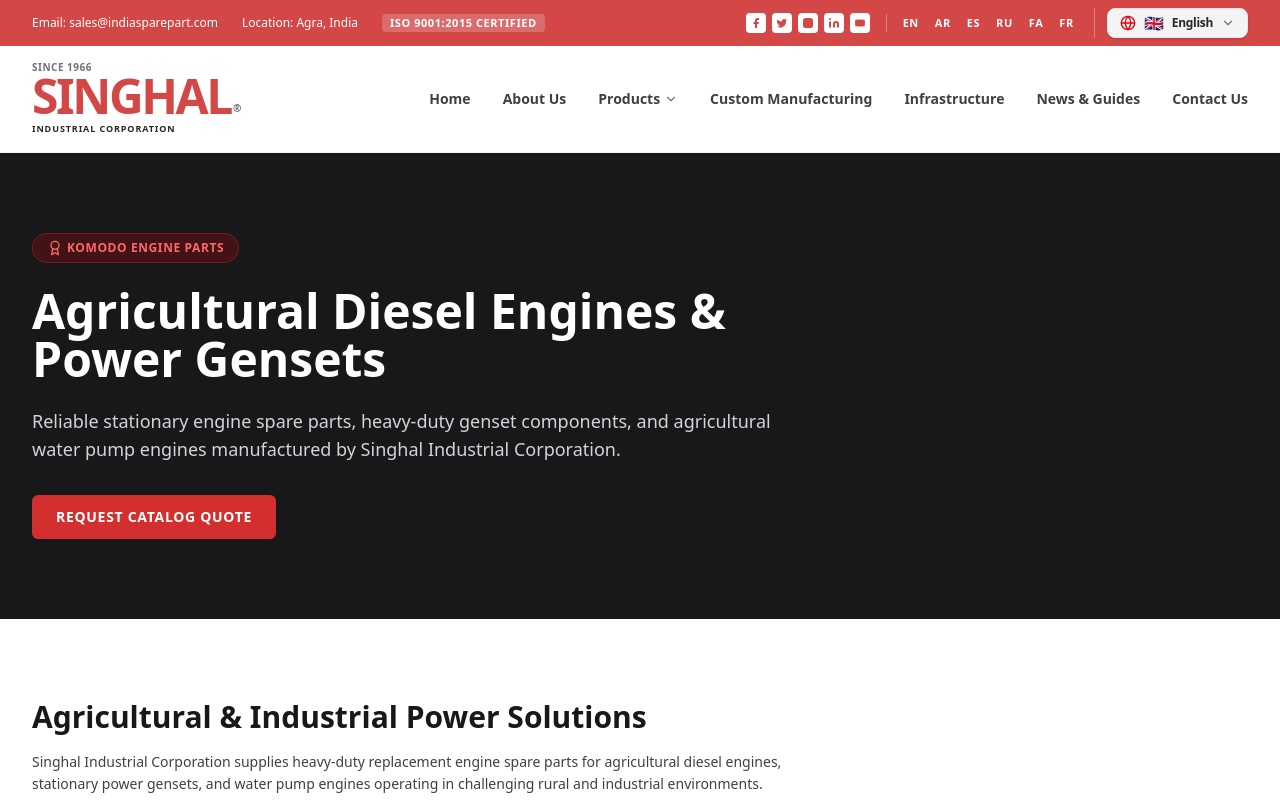
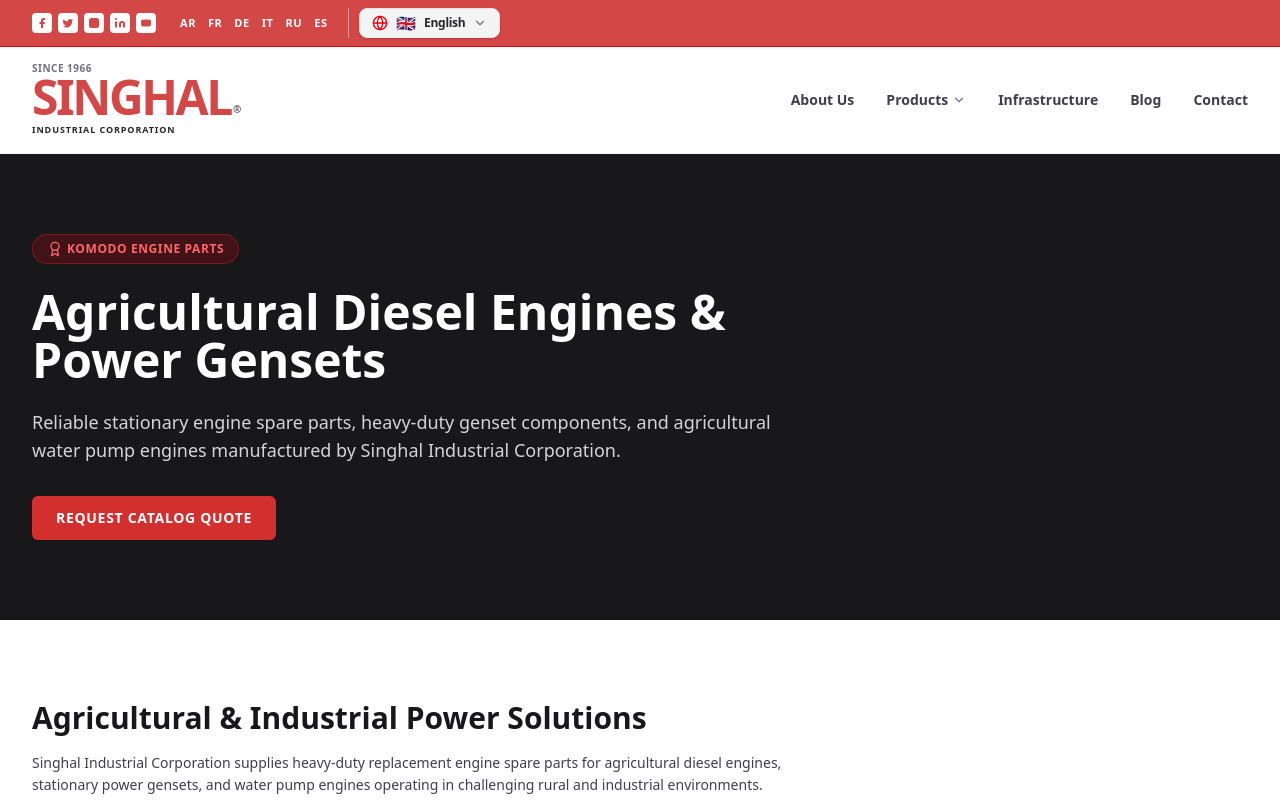
Before and after one commit to TECHHimanshu1/engine, a React (Vite) app: page /products/power-gensets in a window 1280 px wide. Shown: the top 800 px of the page. Built offline with nearby package versions, Linux system fonts and the light colour scheme.

Commit message:
Keep original header navigation and connect AR, FR, DE, IT, RU, ES top bar buttons to dynamic translation engine

```diff
--- a/index.html
+++ b/index.html
@@ -46,7 +46,7 @@
       function googleTranslateElementInit() {
         new google.translate.TranslateElement({
           pageLanguage: 'en',
-          includedLanguages: 'en,ar,es,ru,fa,fr',
+          includedLanguages: 'en,ar,fr,de,it,ru,es,fa',
           layout: google.translate.TranslateElement.InlineLayout.SIMPLE,
           autoDisplay: false
         }, 'google_translate_element');
--- a/src/components/LanguageSelector.tsx
+++ b/src/components/LanguageSelector.tsx
@@ -12,11 +12,20 @@
 export const LANGUAGES: Language[] = [
   { code: 'en', name: 'English', nativeName: 'English', flag: '🇬🇧' },
   { code: 'ar', name: 'Arabic', nativeName: 'العربية', flag: '🇸🇦', rtl: true },
+  { code: 'fr', name: 'French', nativeName: 'Français', flag: '🇫🇷' },
+  { code: 'de', name: 'German', nativeName: 'Deutsch', flag: '🇩🇪' },
+  { code: 'it', name: 'Italian', nativeName: 'Italiano', flag: '🇮🇹' },
+  { code: 'ru', name: 'Russian', nativeName: 'Русский', flag: '🇷🇺' },
   { code: 'es', name: 'Spanish', nativeName: 'Español', flag: '🇪🇸' },
-  { code: 'ru', name: 'Russian', nativeName: 'Русский', flag: '🇷🇺' },
   { code: 'fa', name: 'Persian', nativeName: 'فارسی', flag: '🇮🇷', rtl: true },
-  { code: 'fr', name: 'French', nativeName: 'Français', flag: '🇫🇷' },
 ];
+
+export function setSiteLanguageByCode(code: string) {
+  const found = LANGUAGES.find(l => l.code.toLowerCase() === code.toLowerCase());
+  if (found) {
+    setSiteLanguage(found);
+  }
+}
 
 export function setSiteLanguage(lang: Language) {
   // Update document direction for RTL languages (Arabic / Persian)
--- a/src/components/Navbar.tsx
+++ b/src/components/Navbar.tsx
@@ -2,7 +2,7 @@
 import { Menu, X, Facebook, Twitter, Instagram, Linkedin, Youtube, ChevronDown } from 'lucide-react';
 import { useState, useEffect } from 'react';
 import { companyConfig } from '../config';
-import { LanguageSelector, LANGUAGES, setSiteLanguage } from './LanguageSelector';
+import { LanguageSelector, setSiteLanguageByCode } from './LanguageSelector';
 
 const productCategories = [
   { name: 'CYLINDER LINERS', path: '/products/cylinder-liners' },
@@ -26,37 +26,29 @@
   const [scrolled, setScrolled] = useState(false);
   const [dropdownOpen, setDropdownOpen] = useState(false);
   const [mobileProductsOpen, setMobileProductsOpen] = useState(false);
+  const [activeLang, setActiveLang] = useState('EN');
 
   useEffect(() => {
     const handleScroll = () => {
-      setScrolled(window.scrollY > 20);
+      setScrolled(window.scrollY > 40);
     };
     window.addEventListener('scroll', handleScroll);
     return () => window.removeEventListener('scroll', handleScroll);
   }, []);
 
   const navLinks = [
-    { name: 'Home', path: '/' },
     { name: 'About Us', path: '/about' },
     { name: 'Products', path: '/products', hasDropdown: true },
-    { name: 'Custom Manufacturing', path: '/custom-manufacturing' },
     { name: 'Infrastructure', path: '/infrastructure' },
-    { name: 'News & Guides', path: '/news' },
-    { name: 'Contact Us', path: '/contact' },
+    { name: 'Blog', path: '/news' },
+    { name: 'Contact', path: '/quote' },
   ];
 
   return (
     <>
-      {/* Top Utility Bar */}
-      <div className="bg-[#D34747] text-white text-xs py-2 hidden md:block">
-        <div className="max-w-7xl mx-auto px-4 sm:px-6 lg:px-8 flex justify-between items-center">
-          <div className="flex items-center space-x-6">
-            <span>Email: <a href={`mailto:${companyConfig.email}`} className="hover:underline font-medium">{companyConfig.email}</a></span>
-            <span>Location: {companyConfig.address}</span>
-            <span className="font-semibold bg-white/20 px-2 py-0.5 rounded text-[11px] uppercase tracking-wider">{companyConfig.certifications[0]}</span>
-          </div>
-
-          <div className="flex items-center space-x-4">
+      {/* Top Red Bar */}
+      <div className="bg-[#D34747] text-white py-2 z-50 relative border-b border-red-600">
+        <div className="max-w-7xl mx-auto px-4 sm:px-6 lg:px-8 flex items-center justify-start space-x-6 text-xs">
           <div className="flex items-center space-x-1.5">
             {[
               { icon: Facebook, href: companyConfig.social.facebook },
@@ -77,21 +69,22 @@
             ))}
           </div>
 
-            {/* Quick Language Text Bar */}
-            <div className="flex items-center space-x-2 text-[11px] font-extrabold tracking-wider border-l border-white/30 pl-3">
-              {LANGUAGES.map((lang) => (
+          <div className="flex items-center space-x-3 text-[11px] font-bold tracking-wider">
+            {['AR', 'FR', 'DE', 'IT', 'RU', 'ES'].map(lang => (
               <button
-                  key={lang.code}
-                  onClick={() => setSiteLanguage(lang)}
-                  className="hover:text-zinc-200 uppercase transition-colors px-1 py-0.5 hover:bg-white/10 rounded"
-                  title={lang.nativeName}
+                key={lang}
+                onClick={() => {
+                  setActiveLang(lang);
+                  setSiteLanguageByCode(lang.toLowerCase());
+                }}
+                className={`hover:text-zinc-200 transition-colors ${
+                  activeLang === lang ? 'underline font-extrabold' : ''
+                }`}
               >
-                  {lang.code.toUpperCase()}
+                {lang}
               </button>
             ))}
-            </div>
-
-            <div className="border-l border-white/30 pl-3">
+            <div className="ml-2 border-l border-white/40 pl-2.5">
               <LanguageSelector />
             </div>
           </div>
@@ -121,8 +114,7 @@
             </Link>
 
             {/* Desktop Nav */}
-            <div className="hidden lg:flex items-center space-x-8">
-              <nav className="flex items-center space-x-8">
+            <nav className="hidden lg:flex items-center space-x-8">
               {navLinks.map((link) => (
                 <div
                   key={link.name}
@@ -157,7 +149,6 @@
                 </div>
               ))}
             </nav>
-            </div>
 
             {/* Mobile menu button */}
             <button
@@ -173,9 +164,6 @@
         {isOpen && (
           <div className="lg:hidden absolute top-full left-0 w-full bg-white shadow-lg border-t border-zinc-100 max-h-[80vh] overflow-y-auto z-50">
             <div className="px-4 pt-3 pb-6 space-y-1">
-              <div className="pb-3 mb-2 border-b border-zinc-100">
-                <LanguageSelector isMobile />
-              </div>
               {navLinks.map((link) => (
                 <div key={link.name}>
                   {link.hasDropdown ? (
```
Lines whose indentation alone changed are shown as unchanged.
